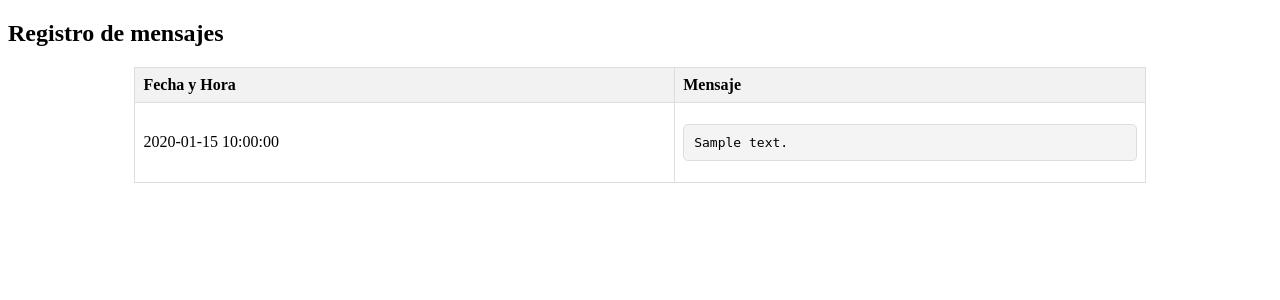
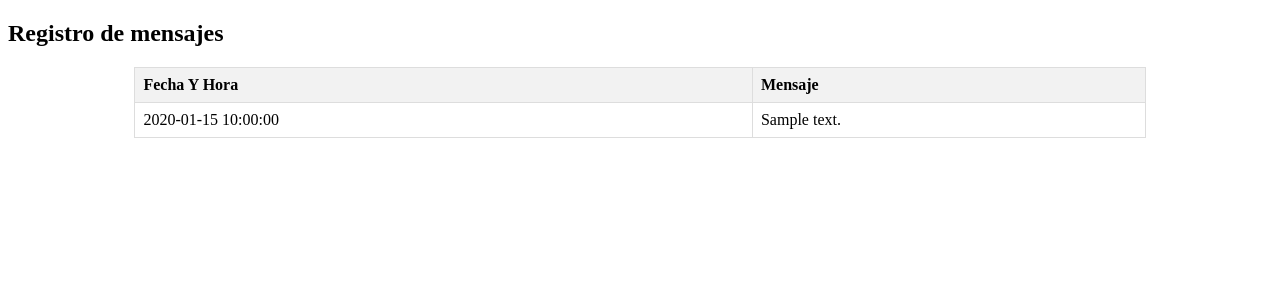
Before and after one commit to BBlackSkull/BotPrueba, a Flask app: template templates/index.html in a window 1280 px wide. Shown: the top 300 px of the page. Run offline with Flask 3, Linux system fonts and the light colour scheme; the template is opened without the code that fills it: most values are stand-ins (such as "Sample title", 1, 10 or a date in 2020).

Commit message:
modificando index

```diff
--- a/templates/index.html
+++ b/templates/index.html
@@ -18,27 +18,19 @@
         th {
             background-color: #f2f2f2;
         }
-        pre {
-            background-color: #f4f4f4;
-            padding: 10px;
-            border: 1px solid #ddd;
-            border-radius: 5px;
-            white-space: pre-wrap;     /* Asegura que el JSON no se desborde */
-            word-wrap: break-word;     /* Mantiene el texto dentro del contenedor */
-        }
     </style>
 </head>
 <body>
     <h2>Registro de mensajes</h2>
     <table>
         <tr>
-            <th>Fecha y Hora</th>
-            <th>Mensaje</th>
+           <th>Fecha Y Hora</th>
+           <th>Mensaje</th>
         </tr>
         {% for registro in registros %}
             <tr>
                 <td>{{ registro.fecha_y_hora }}</td>
-                <td><pre>{{ registro.texto }}</pre></td>
+                <td>{{ registro.texto }}</td>
             </tr>
         {% endfor %}
     </table>
```
